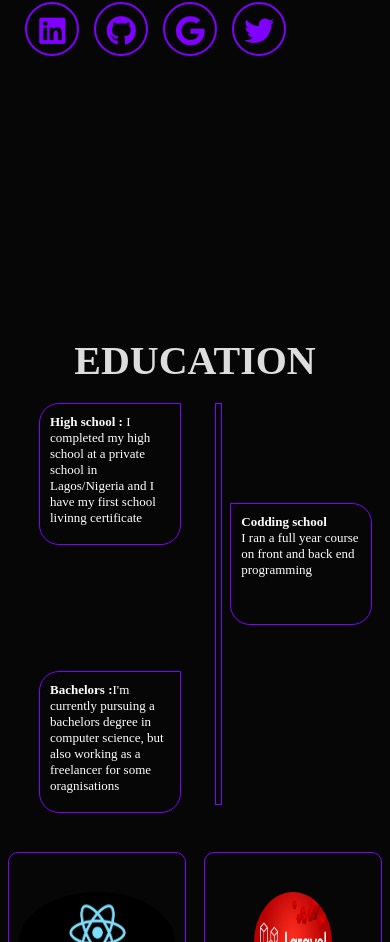
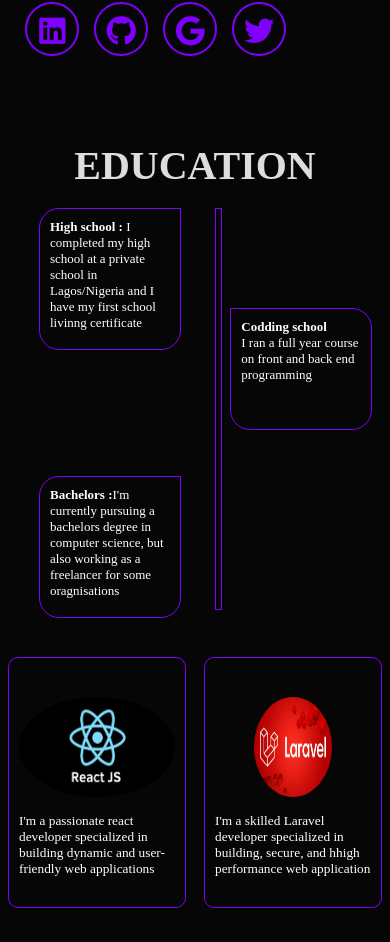
Before and after one commit to Nwajei06/my-profile, a React (Vite) app: page / in a window 390 px wide. Shown: the part 928-1870 px from the top of the page. Built offline with nearby package versions, Linux system fonts and the light colour scheme.

Commit message:
seventh commit

```diff
--- a/src/components/profile.css
+++ b/src/components/profile.css
@@ -464,7 +464,7 @@ a{
 
 } */
 .hero-contaainer h1{
-    margin-top: 50%;
+    /* margin-top: 50%; */
 }
 .hero-hero{
     /* margin-top: -90px; */
```
